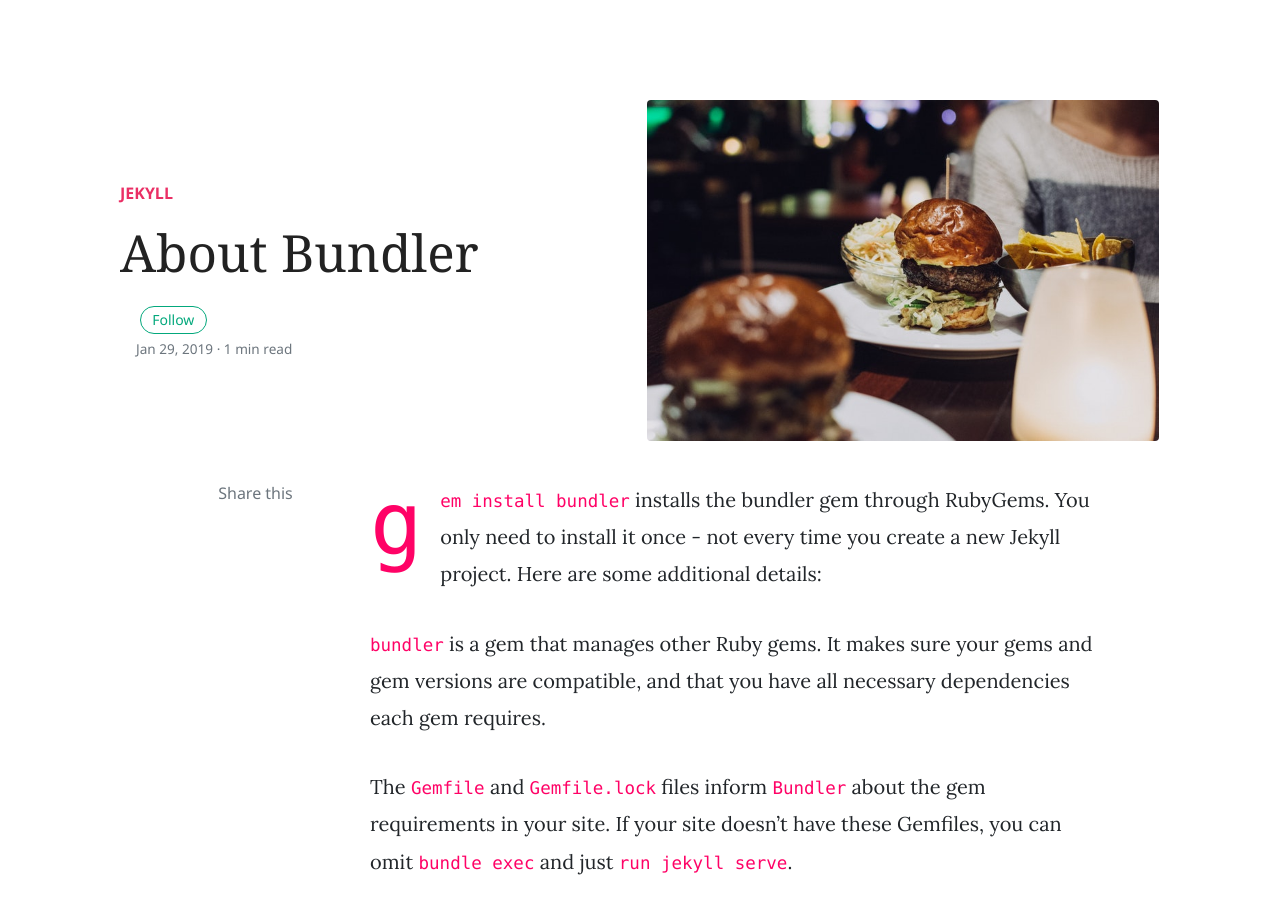
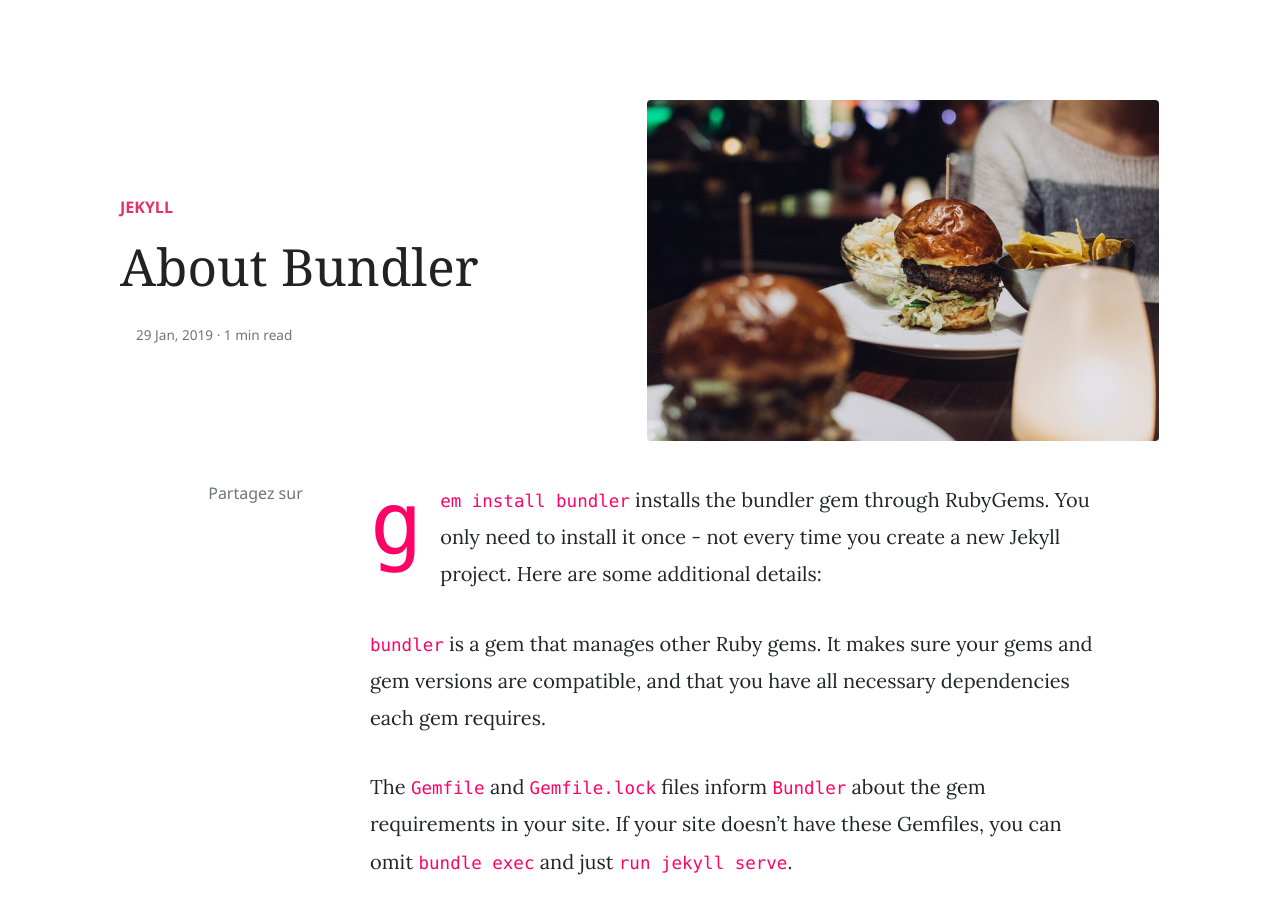
Before and after one commit to plateforme-permis/plateforme-permis.github.io, a Jekyll site: the page built from _posts/2019-01-29-about-bundler.md, in a window 1280 px wide and 900 px high. Built offline with Jekyll 4.4.1, drawn with Linux system fonts in a browser that asks for light colours; nearby versions of some CDN libraries; comment, search, counter and statistics services are not loaded.

Commit message:
Update post.html

```diff
--- a/_layouts/post.html
+++ b/_layouts/post.html
@@ -19,8 +19,8 @@ layout: default
                         {% if author.avatar %}
                         <img class="rounded-circle" src="{{site.baseurl}}/{{author.avatar}}" alt="{{author.name}}" width="70"/>
                         {% endif %}
-						<small class="ml-3"> {{ author.name }} <span><a target="_blank" href="{{ author.twitter }}" class="btn btn-outline-success btn-sm btn-round ml-1">Follow</a></span>
-                            <span class="text-muted d-block mt-1">{{ page.date | date: '%b %d, %Y' }} · {% include meta-read-time.html %}</span>
+						<small class="ml-3"> {{ author.name }}
+                            <span class="text-muted d-block mt-1">{{ page.date | date: '%d %b, %Y' }} · {% include meta-read-time.html %}</span>
 						</small>
 					</div>
 				</div>
@@ -46,7 +46,7 @@ layout: default
 		<div class="col-lg-2 pr-4 mb-4 col-md-12">
 			<div class="sticky-top sticky-top-offset text-center">
 				<div class="text-muted">
-					Share this
+					Partagez sur
 				</div>
 				<div class="share d-inline-block">
 					<!-- AddToAny BEGIN -->
```
